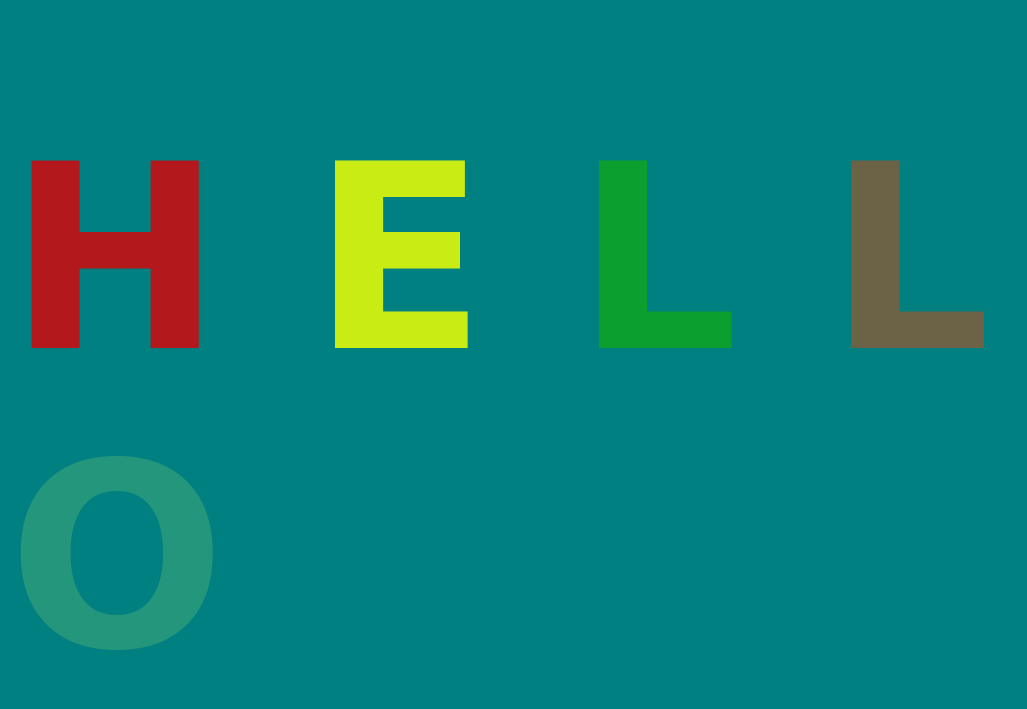
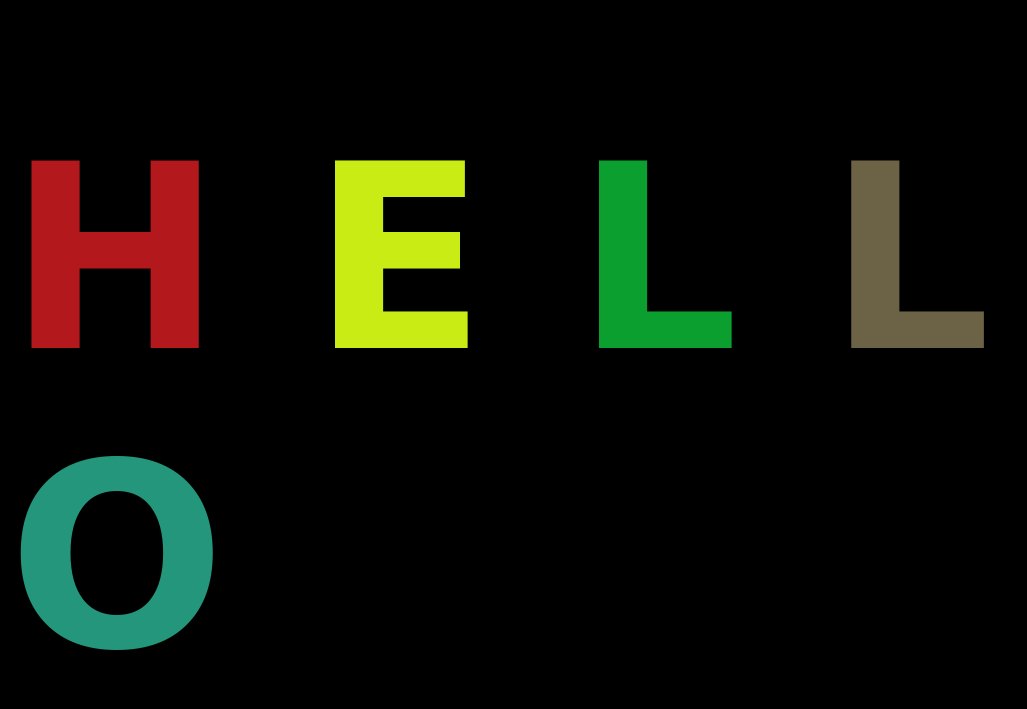
Before and after one commit to laila9090/Changingcolors, a plain HTML site: page index.html in a window 1280 px wide. Shown: the whole page, without its empty margins (0-1027 px from the left). Drawn offline with Linux system fonts and the light colour scheme.

Commit message:
changed background color

```diff
--- a/index.css
+++ b/index.css
@@ -3,7 +3,7 @@ body {
     justify-content: center;
     align-items: center;
     height: 100vh;
-    background-color: teal;
+    background-color: rgb(0, 0, 0);
 }
 
 h1 {
```
